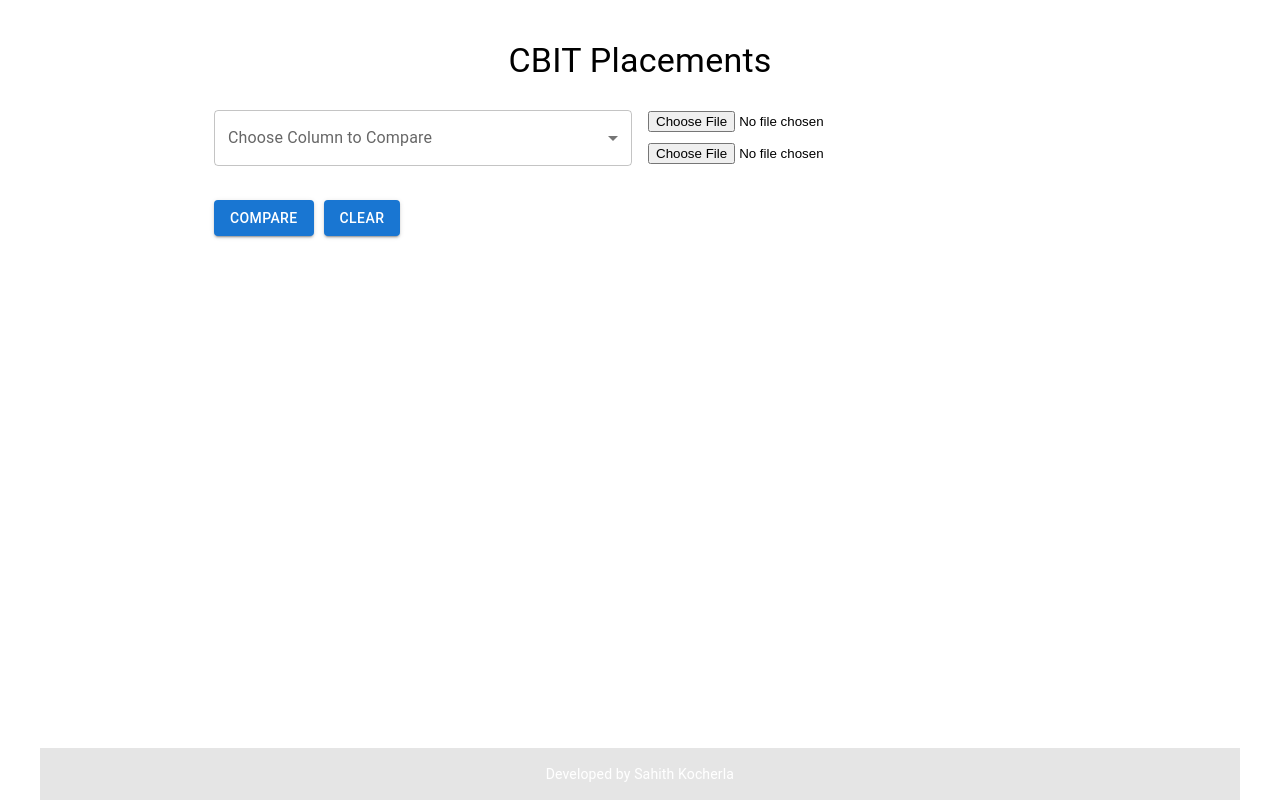
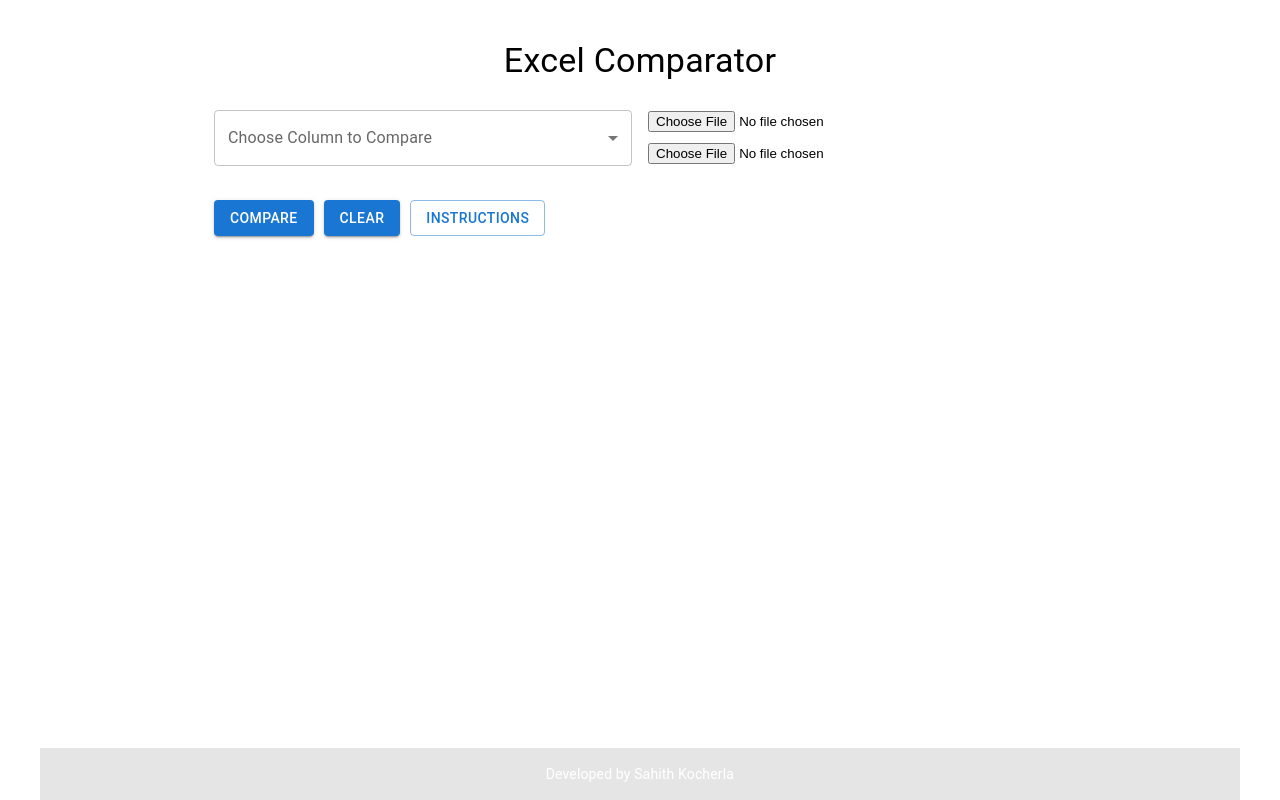
Before and after one commit to KocherlaSahith/CBIT_PLACEMENTS, a React (Create React App) app: page / in a window 1280 px wide. Built offline with nearby package versions, Linux system fonts and the light colour scheme.

Commit message:
Modifications

```diff
--- a/src/App.js
+++ b/src/App.js
@@ -1,5 +1,5 @@
 import React, { useState } from 'react';
-import { Button, FormControl, InputLabel, MenuItem, Select, Table, TableBody, TableCell, TableContainer, TableHead, TableRow, Paper, Typography, Grid, Container } from '@mui/material';
+import { Button, FormControl, InputLabel, MenuItem, Select, Table, TableBody, TableCell, TableContainer, TableHead, TableRow, Paper, Typography, Grid, Container, Dialog, DialogTitle, DialogContent, DialogContentText, DialogActions } from '@mui/material';
 import * as XLSX from 'xlsx';
 
 const ExcelComparator = () => {
@@ -8,6 +8,15 @@ const ExcelComparator = () => {
   const [selectedColumn, setSelectedColumn] = useState('');
   const [columnOptions, setColumnOptions] = useState([]);
   const [similarRows, setSimilarRows] = useState([]);
+  const [instructionsOpen, setInstructionsOpen] = useState(false);
+
+  const handleInstructionsOpen = () => {
+    setInstructionsOpen(true);
+  };
+
+  const handleInstructionsClose = () => {
+    setInstructionsOpen(false);
+  };
 
   const handleFile1Change = (event) => {
     setFile1(event.target.files[0]);
@@ -84,7 +93,7 @@ const ExcelComparator = () => {
       <Grid container spacing={2} justifyContent="center">
         <Grid item xs={12}>
           <Typography variant="h4" align="center" gutterBottom>
-            CBIT Placements
+            Excel Comparator
           </Typography>
         </Grid>
         <Grid item xs={12} sm={6}>
@@ -110,6 +119,28 @@ const ExcelComparator = () => {
           <Button variant="contained" onClick={() => setSimilarRows([])}>
             Clear
           </Button>
+          <Button variant="outlined" onClick={handleInstructionsOpen} style={{ marginLeft: '10px' }}>
+            Instructions
+          </Button>
+          <Dialog open={instructionsOpen} onClose={handleInstructionsClose}>
+            <DialogTitle>Instructions to Use</DialogTitle>
+            <DialogContent>
+              <DialogContentText>
+                {/* Add your instructions here */}
+                1. Upload both sheets to get the option to select the column for comparision.
+                2. Make sure column name is similar in both  the sheets.
+                <br/>
+                3. Rename Column(Which can be First name or Last name) as 'name'.
+                <br/>
+                4. Column name for branch/Major should be  'branch'
+              </DialogContentText>
+            </DialogContent>
+            <DialogActions>
+              <Button onClick={handleInstructionsClose} color="primary">
+                Close
+              </Button>
+            </DialogActions>
+          </Dialog>
         </Grid>
         <Grid item xs={12}>
           {similarRows.length > 0 && (
```
